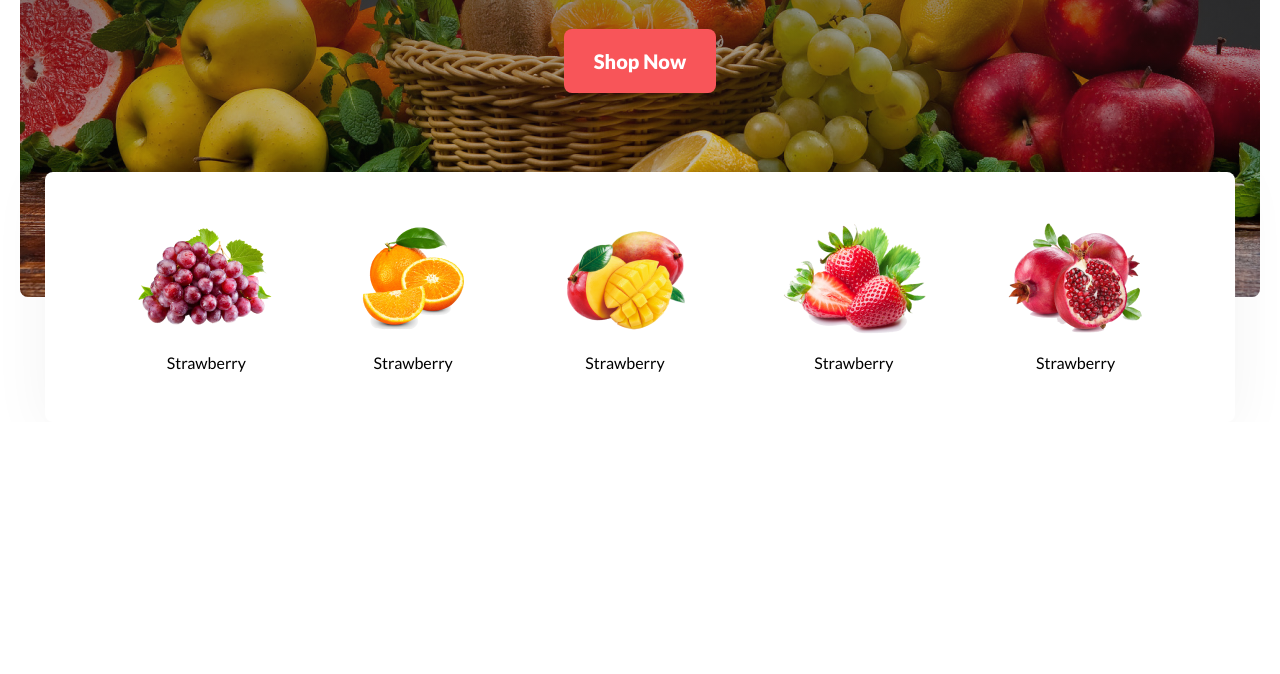
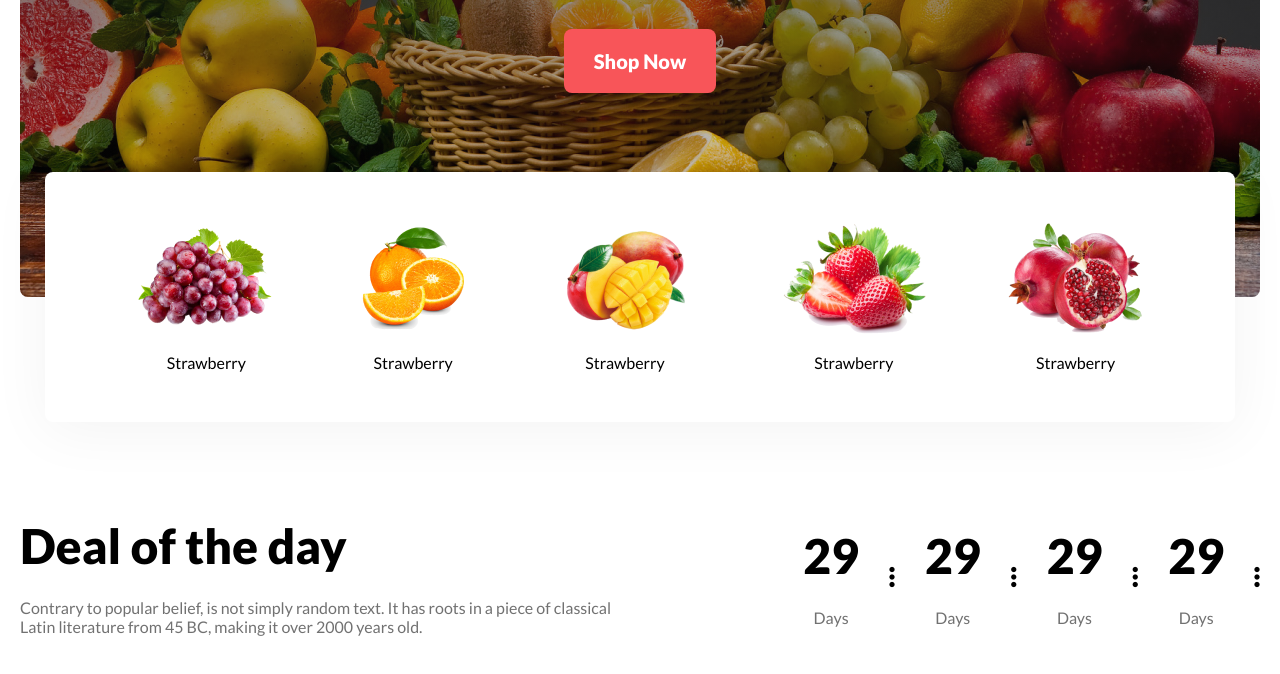
Before and after one commit to Imranhasanrimon/fruit-burst, a plain HTML site: page index.html in a window 1280 px wide. Shown: the part 523-1197 px from the top of the page. Before the commit the page ends 945 px from the top, so only its background shows below. Drawn offline with Linux system fonts and the light colour scheme.

Commit message:
date section is done

```diff
--- a/assets/styles/responsive.css
+++ b/assets/styles/responsive.css
@@ -2,7 +2,9 @@
 @media screen and (max-width:576px) {
 
     /* shared styles  */
-
+    .title {
+        font-size: 2rem;
+    }
 
     /* header  */
     nav {
@@ -36,6 +38,25 @@
     .hero .hero-text h1 {
         font-size: 2rem;
     }
+
+    /* date section  */
+    .date {
+        margin: 0 auto;
+        flex-direction: column;
+    }
+
+    .date .heading {
+        text-align: center;
+    }
+
+    .date .day {
+        gap: 20px;
+
+        p {
+            margin-top: -10px;
+        }
+    }
+
 }
 
 
@@ -65,13 +86,23 @@
         font-size: 3rem;
     }
 
+    /* date section  */
+    .date {
+        margin: 0 auto;
+        flex-direction: column;
+    }
+
+    .date .heading {
+        text-align: center;
+    }
+
 }
 
 
 
 
 
-/* for medium devices  */
+/* for large devices  */
 @media screen and (min-width:992px) and (max-width:1180px) {
     .logo h2 {
         font-size: 2.5rem;
@@ -84,4 +115,9 @@
     .hero .hero-fruit {
         display: none;
     }
+
+    /* date section  */
+    .date {
+        margin: 0 auto;
+    }
 }
--- a/assets/styles/style.css
+++ b/assets/styles/style.css
@@ -27,6 +27,23 @@ section {
     font-size: 1.25rem;
     font-weight: 800;
     cursor: pointer;
+}
+
+.heading {
+    max-width: 615px;
+    margin: 0 auto;
+    text-align: center;
+}
+
+.title {
+    font-size: 3rem;
+    font-weight: 800;
+    margin-bottom: 24px;
+}
+
+.description {
+    font-weight: 500;
+    color: rgba(18, 18, 18, 0.6);
 }
 
 /* header */
@@ -144,3 +161,33 @@ nav .fa-bars {
 .hero .hero-fruit img {
     margin-bottom: 16px;
 }
+
+/* date section  */
+.date {
+    margin: 150px auto;
+    display: flex;
+    align-items: center;
+    justify-content: space-between;
+    gap: 30px;
+
+}
+
+.date .heading {
+    text-align: left;
+    margin: 0;
+}
+
+.date .day {
+    text-align: center;
+    display: flex;
+    align-items: center;
+    gap: 30px;
+
+    i {
+        font-size: 1.5rem;
+    }
+
+    p {
+        margin-top: 8px;
+    }
+}
--- a/index.html
+++ b/index.html
@@ -60,6 +60,37 @@
             </div>
         </div>
     </header>
+    <main>
+        <section class="date">
+            <div class="heading">
+                <h3 class="title">Deal of the day </h3>
+                <p class="description">Contrary to popular belief, is not simply random text. It has roots in a piece of
+                    classical Latin literature from 45 BC, making it over 2000 years old.</p>
+            </div>
+            <div class="day">
+                <div class="box">
+                    <h2 class="title">29</h2>
+                    <p class="description">Days</p>
+                </div>
+                <i class="fa-solid fa-ellipsis-vertical"></i>
+                <div class="box">
+                    <h2 class="title">29</h2>
+                    <p class="description">Days</p>
+                </div>
+                <i class="fa-solid fa-ellipsis-vertical"></i>
+                <div class="box">
+                    <h2 class="title">29</h2>
+                    <p class="description">Days</p>
+                </div>
+                <i class="fa-solid fa-ellipsis-vertical"></i>
+                <div class="box">
+                    <h2 class="title">29</h2>
+                    <p class="description">Days</p>
+                </div>
+                <i class="fa-solid fa-ellipsis-vertical"></i>
+            </div>
+        </section>
+    </main>
 
 </body>
 
```
